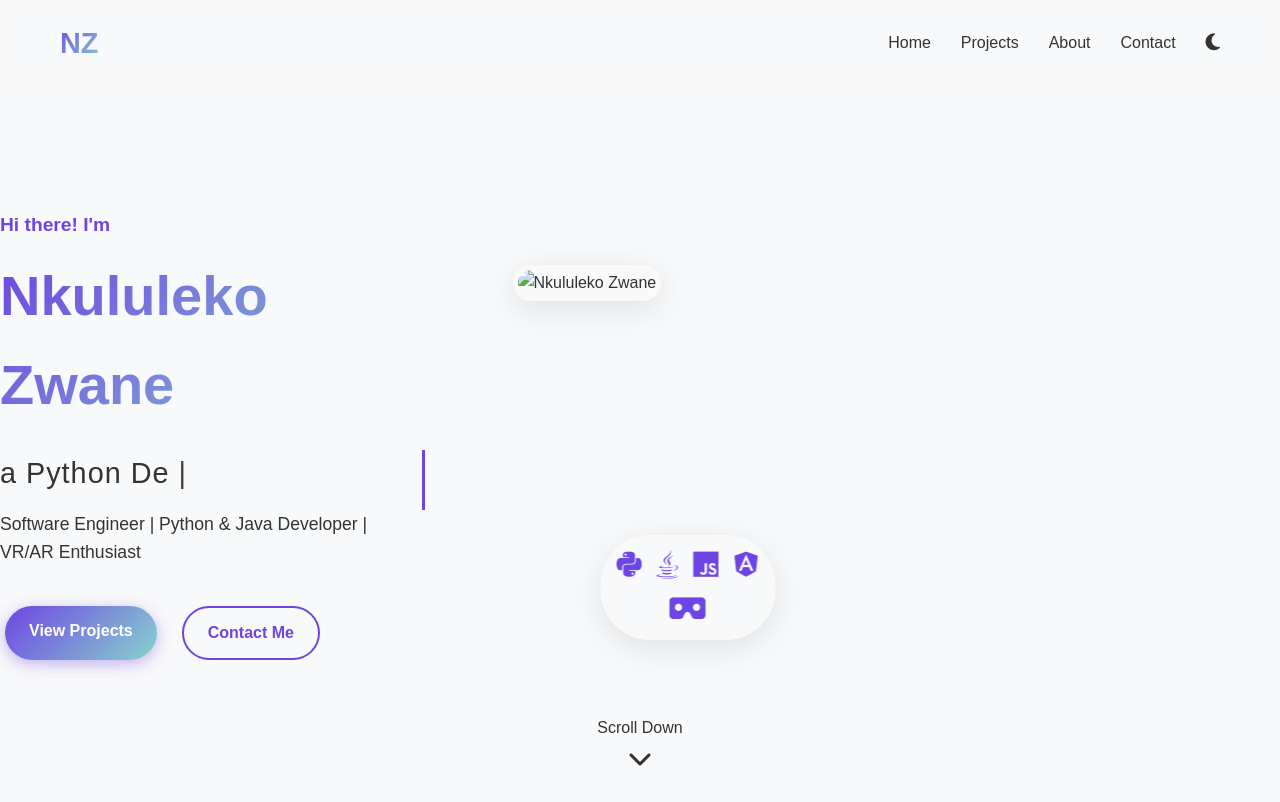
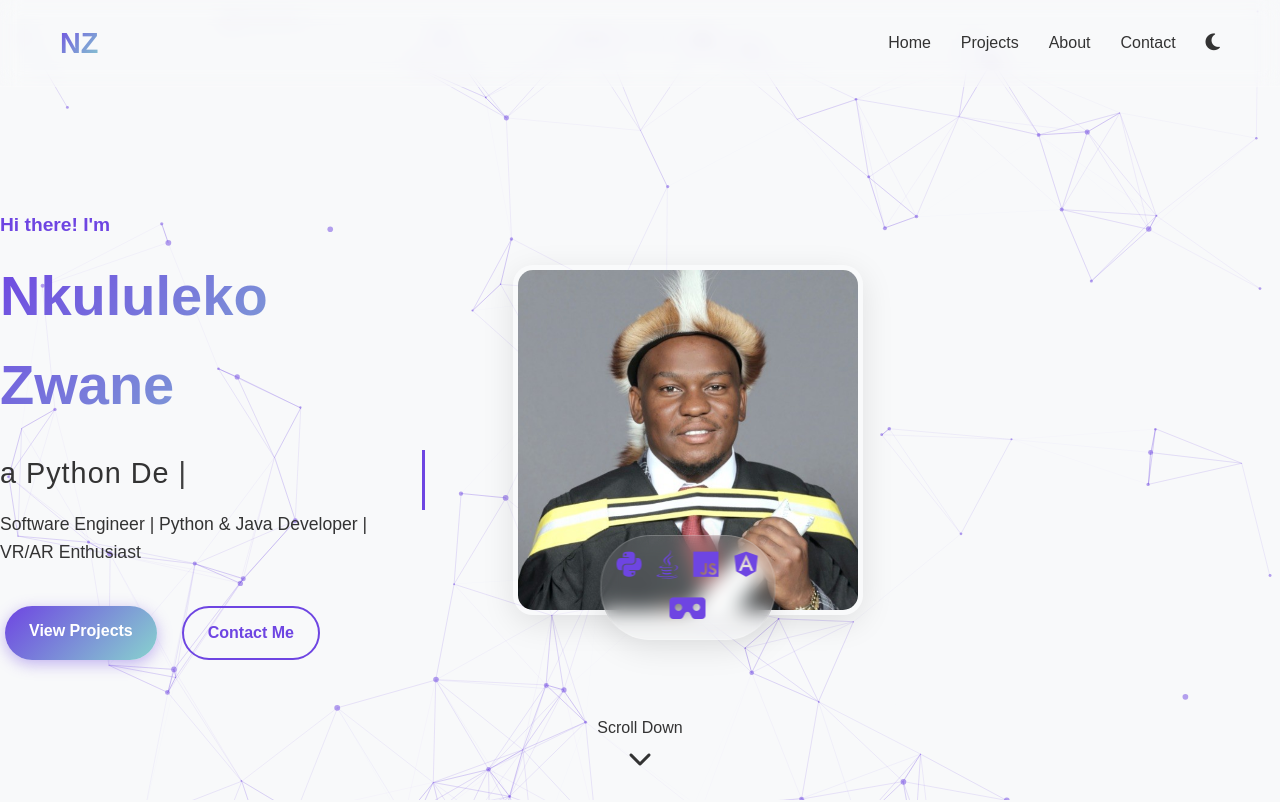
Before and after one commit to nkululeko111/myportfolio2025, a plain HTML site: page index.html in a window 1280 px wide. Shown: the top 802 px of the page. Drawn offline with nearby package versions, Linux system fonts and the light colour scheme; animation ran at ten frames a second.

Commit message:
added project files and implementation

```diff
--- a/css/style.css
+++ b/css/style.css
@@ -12,6 +12,22 @@
     --shadow: 0 8px 32px rgba(0, 0, 0, 0.1);
     --transition: all 0.3s ease;
 }
+
+
+
+body {
+    position: relative;
+    min-height: 100vh;
+}
+
+.hero-content,
+.featured-projects,
+.about-content,
+.contact-content {
+    position: relative;
+    z-index: 1;
+}
+
 
 .dark-mode {
     --primary-color: #8a63e2;
@@ -584,3 +600,15 @@ footer {
         height: 250px;
     }
 }
+
+
+
+
+#particles-js {
+    position: absolute;
+    width: 100%;
+    height: 100%;
+    top: 0;
+    left: 0;
+    z-index: -1; /* Ensures it stays behind content */
+}
--- a/index.html
+++ b/index.html
@@ -6,6 +6,7 @@
     <title>Nkululeko Zwane | Software Engineer</title>
     <link rel="stylesheet" href="css/style.css">
     <link rel="stylesheet" href="css/animation.css">
+    <script src="https://cdn.jsdelivr.net/particles.js/2.0.0/particles.min.js"></script>
     <link rel="stylesheet" href="https://cdnjs.cloudflare.com/ajax/libs/font-awesome/6.4.0/css/all.min.css">
 </head>
 <body>
@@ -51,7 +52,7 @@
             </div>
             <div class="hero-image">
                 <div class="avatar-container">
-                    <img src="assets/avatar.png" alt="Nkululeko Zwane" class="avatar">
+                    <img src="assets/pic.jpg" alt="Nkululeko Zwane" class="avatar">
                     <div class="tech-icons">
                         <i class="fab fa-python"></i>
                         <i class="fab fa-java"></i>
```
Also changed, not shown: assets/pic.jpg (added), 1 other file.
